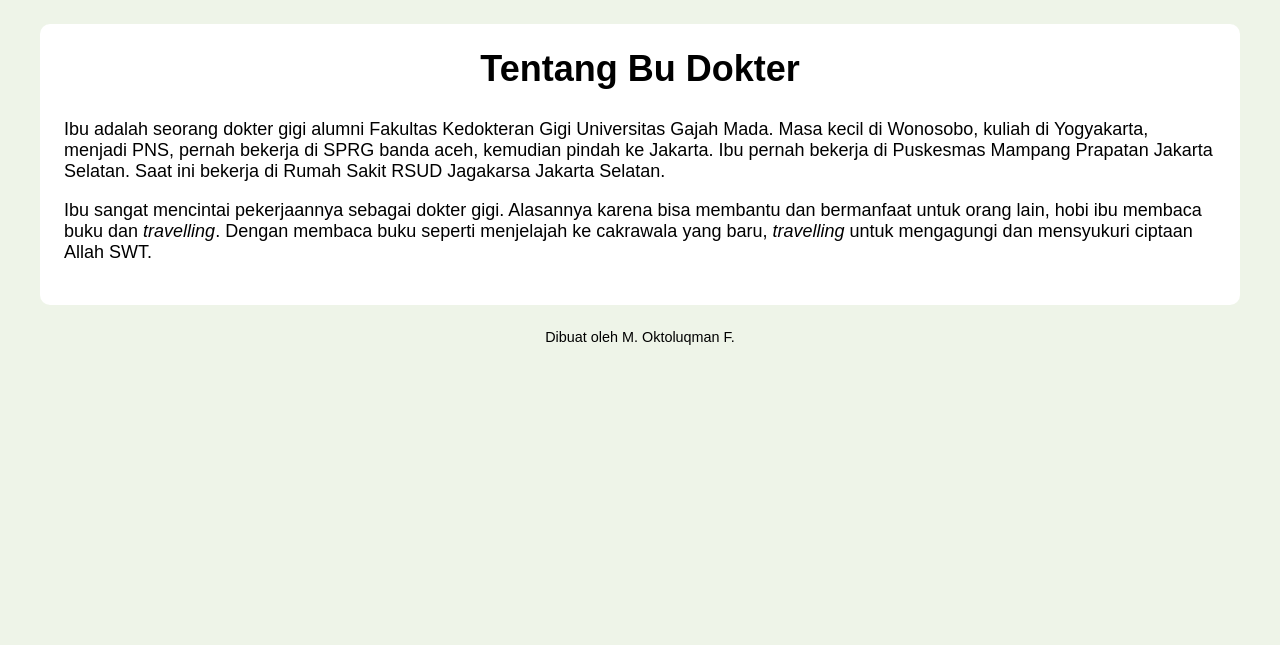
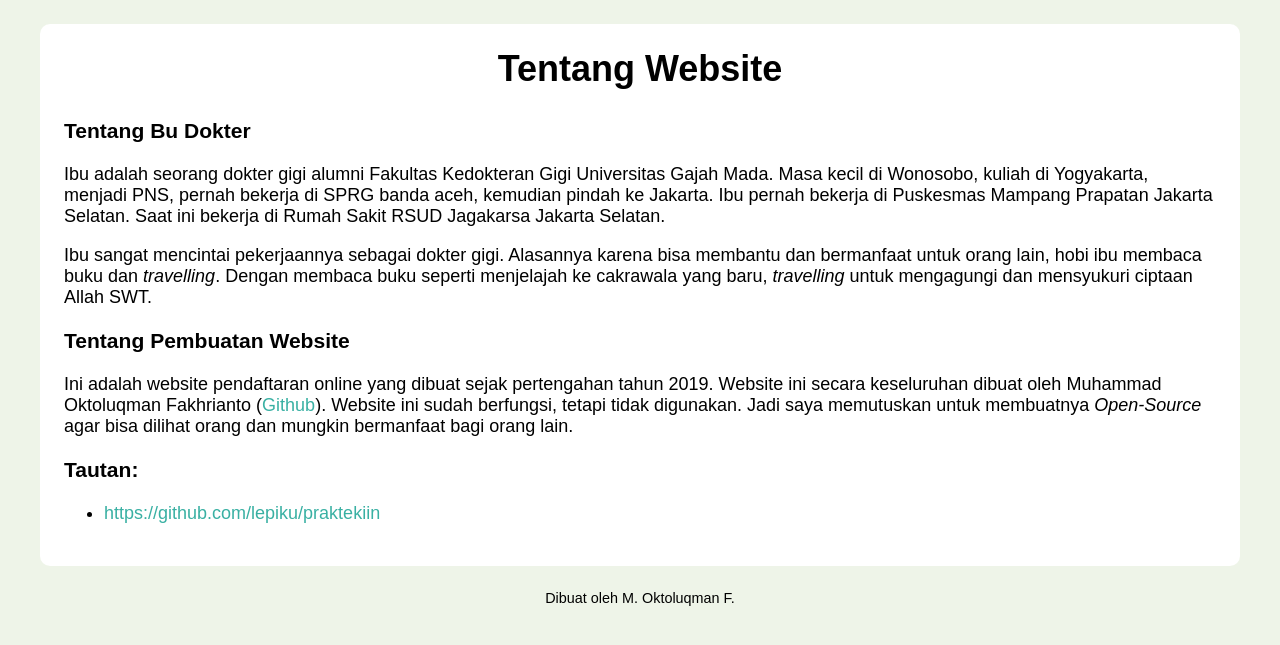
Before and after one commit to lepiku/praktekiin, a Django app: page /tentang/ in a window 1280 px wide. Shown: the part 60-705 px from the top of the page. Run offline with Django 3.2, Linux system fonts and the light colour scheme; some web fonts are replaced.

Commit message:
update tentang texts

```diff
--- a/antri/templates/antri/name-card.html
+++ b/antri/templates/antri/name-card.html
@@ -5,9 +5,7 @@
     <h1>Praktek Dokter Gigi Fibrianti DP</h1>
     <hr>
     <p>
-    <i class="fa fa-phone"></i> / <i class="fa fa-whatsapp"></i> : 0877 7763 8217
-    <br>
-    <i class="fa fa-phone"></i> : 021 7792745
+    Website Percobaan Pendaftaran Pasien Secara Online
     </p>
   </div>
 </div>
--- a/antri/templates/antri/tentang.html
+++ b/antri/templates/antri/tentang.html
@@ -2,21 +2,38 @@
 {% block content %}
 <div class="card">
   <div class="title">
-    <h1>Tentang Bu Dokter</h1>
+    <h1>Tentang Website</h1>
   </div>
+  <h3>Tentang Bu Dokter</h3>
   <p>
-  Ibu adalah seorang dokter gigi alumni Fakultas Kedokteran Gigi Universitas Gajah Mada.
-  Masa kecil di Wonosobo, kuliah di Yogyakarta, menjadi PNS,
-  pernah bekerja di SPRG banda aceh, kemudian pindah ke Jakarta.
-  Ibu pernah bekerja di Puskesmas Mampang Prapatan Jakarta Selatan.
-  Saat ini bekerja di Rumah Sakit RSUD Jagakarsa Jakarta Selatan.
+    Ibu adalah seorang dokter gigi alumni Fakultas Kedokteran Gigi Universitas
+    Gajah Mada. Masa kecil di Wonosobo, kuliah di Yogyakarta, menjadi PNS,
+    pernah bekerja di SPRG banda aceh, kemudian pindah ke Jakarta. Ibu pernah
+    bekerja di Puskesmas Mampang Prapatan Jakarta Selatan. Saat ini bekerja di
+    Rumah Sakit RSUD Jagakarsa Jakarta Selatan.
   </p>
   <p>
-  Ibu sangat mencintai pekerjaannya sebagai dokter gigi.
-  Alasannya karena bisa membantu dan bermanfaat untuk orang lain,
-  hobi ibu membaca buku dan <i>travelling</i>.
-  Dengan membaca buku seperti menjelajah ke cakrawala yang baru,
-  <i>travelling</i> untuk mengagungi dan mensyukuri ciptaan Allah SWT.
+    Ibu sangat mencintai pekerjaannya sebagai dokter gigi. Alasannya karena bisa
+    membantu dan bermanfaat untuk orang lain, hobi ibu membaca buku dan
+    <i>travelling</i>. Dengan membaca buku seperti menjelajah ke cakrawala yang
+    baru, <i>travelling</i> untuk mengagungi dan mensyukuri ciptaan Allah SWT.
   </p>
+  <h3>Tentang Pembuatan Website</h3>
+  <p>
+    Ini adalah website pendaftaran online yang dibuat sejak pertengahan tahun
+    2019. Website ini secara keseluruhan dibuat oleh Muhammad Oktoluqman
+    Fakhrianto (<a href="https://github.com/lepiku">Github</a>). Website ini
+    sudah berfungsi, tetapi tidak digunakan. Jadi saya memutuskan untuk
+    membuatnya <i>Open-Source</i> agar bisa dilihat orang dan mungkin bermanfaat
+    bagi orang lain.
+  </p>
+  <h3>Tautan:</h3>
+  <ul>
+    <li>
+      <a href="https://github.com/lepiku/praktekiin">
+        https://github.com/lepiku/praktekiin
+      </a>
+    </li>
+  </ul>
 </div>
 {% endblock %}
```
